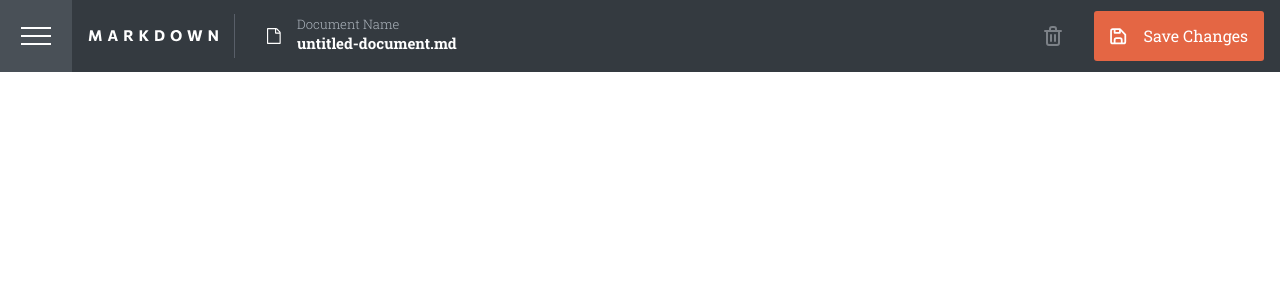
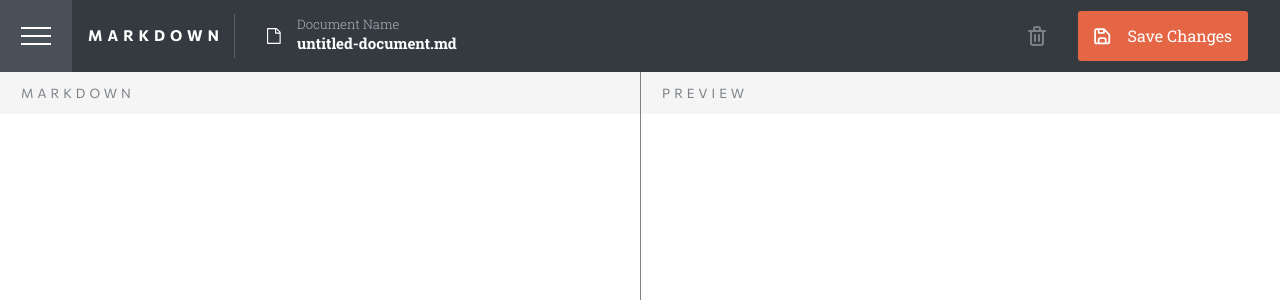
Before and after one commit to selly361/In-browser-markdown-editor, a React (Create React App) app: page / in a window 1280 px wide. Shown: the top 300 px of the page. Built offline with nearby package versions, Linux system fonts and the light colour scheme.

Commit message:
added: markdown an preview styles

```diff
--- a/src/App.tsx
+++ b/src/App.tsx
@@ -7,7 +7,7 @@ import { useAppSelector } from "app/hooks";
 
 const Body = styled.div`
   background: ${({theme}) => theme.background};
-  height: 100vh;
+  height: 100%;
   width: 100vw;
   display: grid;
   grid-template-columns: auto 1fr;
--- a/src/components/Layout/Header/Header.tsx
+++ b/src/components/Layout/Header/Header.tsx
@@ -75,7 +75,7 @@ const ContainerTwo = styled.div`
   display: flex;
   align-items: center;
   gap: 2rem;
-  margin-right: 1rem;
+  margin-right: 2rem;
 
   path {
     transition: 1s fill;
--- a/src/components/Layout/Main/Main.tsx
+++ b/src/components/Layout/Main/Main.tsx
@@ -1,18 +1,67 @@
+import styled, { css } from "styled-components";
+
 import { Header } from "components";
 import React from "react";
-import styled from "styled-components";
 
-const StyledMain = styled.main``;
+const StyledMain = styled.main`
+  height: calc(100vh - 72px);
+`;
 
 const Wrapper = styled.div`
   display: grid;
   grid-template-columns: 1fr 1fr;
   width: 100%;
+  height: 100%;
+`;
+
+const DefaultHeaderStyles = css`
+  background-color: ${({ theme }) => theme.toggleBar};
+  height: 42px;
+  display: flex;
+  align-items: center;
+  justify-content: space-between;
+  transition: width 0.9s cubic-bezier(0.215, 0.61, 0.355, 1);
+  width: 100%;
+`;
+
+const MarkDownContent = styled.div`
+  height: 100%;
+  width: 100%;
+
+`;
+
+const PreviewContent = styled.div`
+  border-left: 1px solid hsla(213,4%,51%,1);
+  height: 100%;
+  width: 100%;
 `;
 
 const MarkDownHeader = styled.div`
+  ${DefaultHeaderStyles}
+`;
 
+const PreviewHeader = styled.div`
+  ${DefaultHeaderStyles}
+`;
 
+const Title = styled.h2`
+  font-size: 13px;
+  padding-left: 21px;
+  margin-bottom: 0;
+  font-family: Commissioner, sans-serif;
+  letter-spacing: 4px;
+  text-transform: uppercase;
+  color: hsla(213,4%,51%,1);
+
+`;
+
+const Textarea = styled.textarea`
+  width: 100%;
+  height: calc(100% - 42px);
+  resize: none;
+  background-color: ${({theme}) => theme.background};
+  color: hsla(213,4%,51%,1);
+  padding: 22px 16px;
 `
 
 const Main = () => {
@@ -20,9 +69,18 @@ const Main = () => {
     <StyledMain>
       <Header />
       <Wrapper>
-        <MarkDownHeader>
+        <MarkDownContent>
+          <MarkDownHeader>
+            <Title>MARKDOWN</Title>
+          </MarkDownHeader>
+          <Textarea></Textarea>
+        </MarkDownContent>
+        <PreviewContent>
+          <PreviewHeader>
+            <Title>PREVIEW</Title>
+          </PreviewHeader>
 
-        </MarkDownHeader>
+        </PreviewContent>
       </Wrapper>
     </StyledMain>
   );
--- a/src/global/GlobalStyle.ts
+++ b/src/global/GlobalStyle.ts
@@ -113,7 +113,7 @@ h6 {
 
 html, body, #root {
   font-family: var(--robotoSlab);
-  min-height: 100vh;
+  height: 100vh;
   width: 100vw;
   overflow-x:hidden;
 
@@ -141,7 +141,7 @@ p, h1, h2, h3, h4, h5, h6 {
   overflow-wrap: break-word;
 }
 
-input, button, fieldset{
+input, button, fieldset, textarea{
   border: none;
   background-color: transparent;
   outline: none;
--- a/src/global/theme.ts
+++ b/src/global/theme.ts
@@ -8,6 +8,7 @@ export const lightTheme = {
     markdownBlock: 'var(--grey-5)' ,
     sideBar: 'var(--black-2)',
     backdrop: "rgba(0, 0, 0, 0.5)",
+    toggleBar: `var(--grey-5)`,
 }
 
 export const darkTheme = {
@@ -19,4 +20,5 @@ export const darkTheme = {
     dividerBg: 'var(--grey-1)',
     sideBar: 'var(--black-2)',
     backdrop: "rgba(255, 255, 255, 0.1)",
+    toggleBar: 'var(--black-2)'
 }
```
